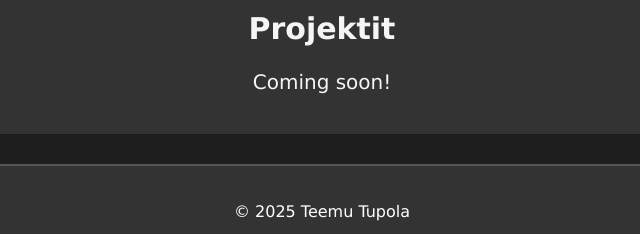
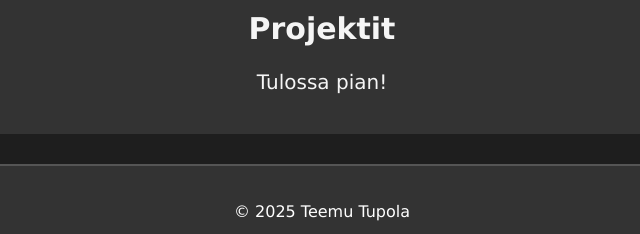
Before and after one commit to Tupolaa/Portfolio, a plain HTML site: page Index.html in a window 1280 px wide. Shown: the part 1509-1743 px from the top of the page, 318-958 px from the left. Drawn offline with Linux system fonts and the light colour scheme.

Commit message:
Testi netlify

```diff
--- a/Index.html
+++ b/Index.html
@@ -65,7 +65,7 @@
 
     <section class="Backround", id="Projektit">
         <h2>Projektit</h2>
-        <p>Coming soon!</p>
+        <p>Tulossa pian!</p>
     </section>
 
     <footer>
```
